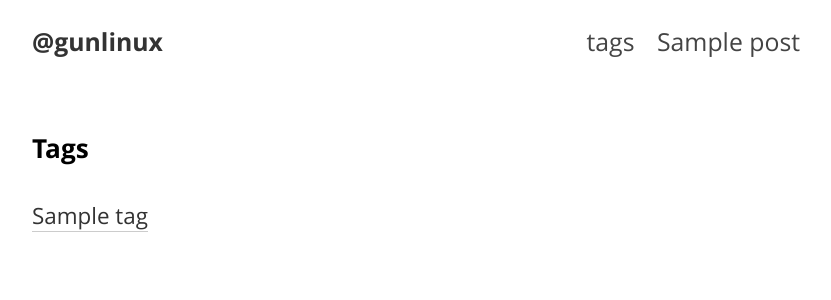
After one commit to gunlinux/gunlinux.ru, a Flask app: page /tags/ in a window 1280 px wide. The commit adds this page. Shown: the top 300 px of the page, without its empty margins (224-1055 px from the left). Run offline with Flask 2, Linux system fonts and the light colour scheme; tables that the repository leaves empty hold one stand-in row (values such as "Sample post").

Commit message:
tags view implementated

```diff
--- a/blog/__init__.py
+++ b/blog/__init__.py
@@ -11,6 +11,7 @@ from blog.admin import create_admin
 from blog.config import config
 from blog.extensions import admin_ext, db, md, cache, migrate
 from blog.post.views import post
+from blog.tags.views import tagsb
 
 
 @click.command('dbinit')
@@ -44,5 +45,6 @@ def create_app():
     if not app.config['TESTING']:
         create_admin(admin_ext)
     app.register_blueprint(post)
+    app.register_blueprint(tagsb)
 
     return app
--- a/blog/post/views.py
+++ b/blog/post/views.py
@@ -27,7 +27,6 @@ def view(alias=None):
     post = Post.query.filter(Post.alias == alias).filter(
         Post.status > 0).first_or_404()
     pages = Post.query.filter_by(status=PAGE_STATUS).order_by(Post.id).all()
-    print(dir(post))
     if post.status == PAGE_SPECIAL:
         return render_template('special.html', post=post, pages=pages)
     return render_template('post.html', post=post, pages=pages)
--- /dev/null
+++ b/blog/static/src/components/tags.css
@@ -0,0 +1,20 @@
+.tags {
+    text-align: center;
+    line-height: 1.1;
+    letter-spacing: 0.15rem;
+    color: #000;
+    font-size: 3rem;
+    font-weight: 700;
+    margin: 0.5rem 0;
+    display: flex;
+    justify-content: center;
+}
+
+.tags__item {
+    margin: 0.5em;
+    font-size: 1.5rem;
+}
+
+.tags__item:visited {
+    color: #ccc;
+}
--- a/blog/tags/models.py
+++ b/blog/tags/models.py
@@ -13,11 +13,11 @@ class Tag(db.Model):
 
     __tablename__ = 'tags'
     id = db.Column(db.Integer, primary_key=True)
-    title = db.Column(db.String(255), default='', unique=True)
+    title = db.Column(db.String(255))
+    alias = db.Column(db.String(255), unique=True, default=None)
     posts = db.relationship("Post", secondary="posts_tags", back_populates="tags")
 
     def __init__(self, title):
         self.title = title
-
     def __str__(self):
         return f'{self.title}'
--- /dev/null
+++ b/blog/tags/views.py
@@ -0,0 +1,24 @@
+# -*- coding: utf-8 -*-
+from flask import render_template, Blueprint
+from sqlalchemy import or_
+from blog.post.models import Post
+from blog.tags.models import Tag
+
+tagsb = Blueprint("tagsb", __name__, url_prefix='/tags')
+
+PAGE_STATUS = 1
+PAGE_SPECIAL = 3
+
+
+@tagsb.route('/')
+def index():
+    tags = Tag.query.all()
+    pages = Post.query.filter_by(status=PAGE_STATUS).order_by(Post.id).all()
+    return render_template("tags.html", tags=tags, pages=pages)
+
+
+@tagsb.route('/<alias>')
+def view(alias=None):
+    tag = Tag.query.filter(Tag.alias == alias).first_or_404()
+    pages = Post.query.filter_by(status=PAGE_STATUS).order_by(Post.id).all()
+    return render_template('posts.html', posts=tag.posts, pages=pages, tag=tag)
--- a/blog/templates/layout.html
+++ b/blog/templates/layout.html
@@ -20,6 +20,7 @@
     <link rel="stylesheet" href="/static/src/components/post.css">
     <link rel="stylesheet" href="/static/src/components/nav.css">
     <link rel="stylesheet" href="/static/src/components/special.css">
+    <link rel="stylesheet" href="/static/src/components/tags.css">
     {% block styles %}
     {% endblock %}
 </head>
@@ -28,6 +29,7 @@
         <a href="/" class="header__logo" title="На главную">@gunlinux</a>
         <div class="header__nav">
             <nav class="nav">
+                <a href="{{url_for('tagsb.index')}}" class="nav__link">tags</a>
                 {% for page in pages %}
                     <a href="{{url_for('postb.view',alias=page.alias)}}" class="nav__link">{{page.pagetitle}}</a>
                 {% endfor %}
--- a/blog/templates/posts.html
+++ b/blog/templates/posts.html
@@ -2,6 +2,9 @@
 
 {% block content %}
     <article class="page__content">
+        {% if tag %}
+            <h3 class="page__title">Посты c тэгом: {{tag.title}}</h3>
+        {% endif %}
     {% for group in posts|groupby('publishedon.year')|sort(reverse=True)  %}
         <div class="postGroup">
             <h3 class="postGroup__title">{{group.grouper}}</h3>
--- /dev/null
+++ b/blog/templates/tags.html
@@ -0,0 +1,14 @@
+{% extends "layout.html" %}
+
+{% block content %}
+    <article class="page__content">
+        <h3 class="page__title">Tags</h3>
+        {% for tag in tags %}
+            <div class="minipost">
+                <a class="minipost__title" href="{{url_for('tagsb.view',alias=tag.alias)}}">
+                    {{tag.title}}
+                </a>
+            </div>
+        {% endfor %}
+    </article>
+{% endblock %}
```
Also changed, not shown: blog/templates/post.html (+7 -5 lines), migrations/versions/f3dc69141caf_.py (added, +30 -0 lines), blog/models/__init__.py (deleted).
